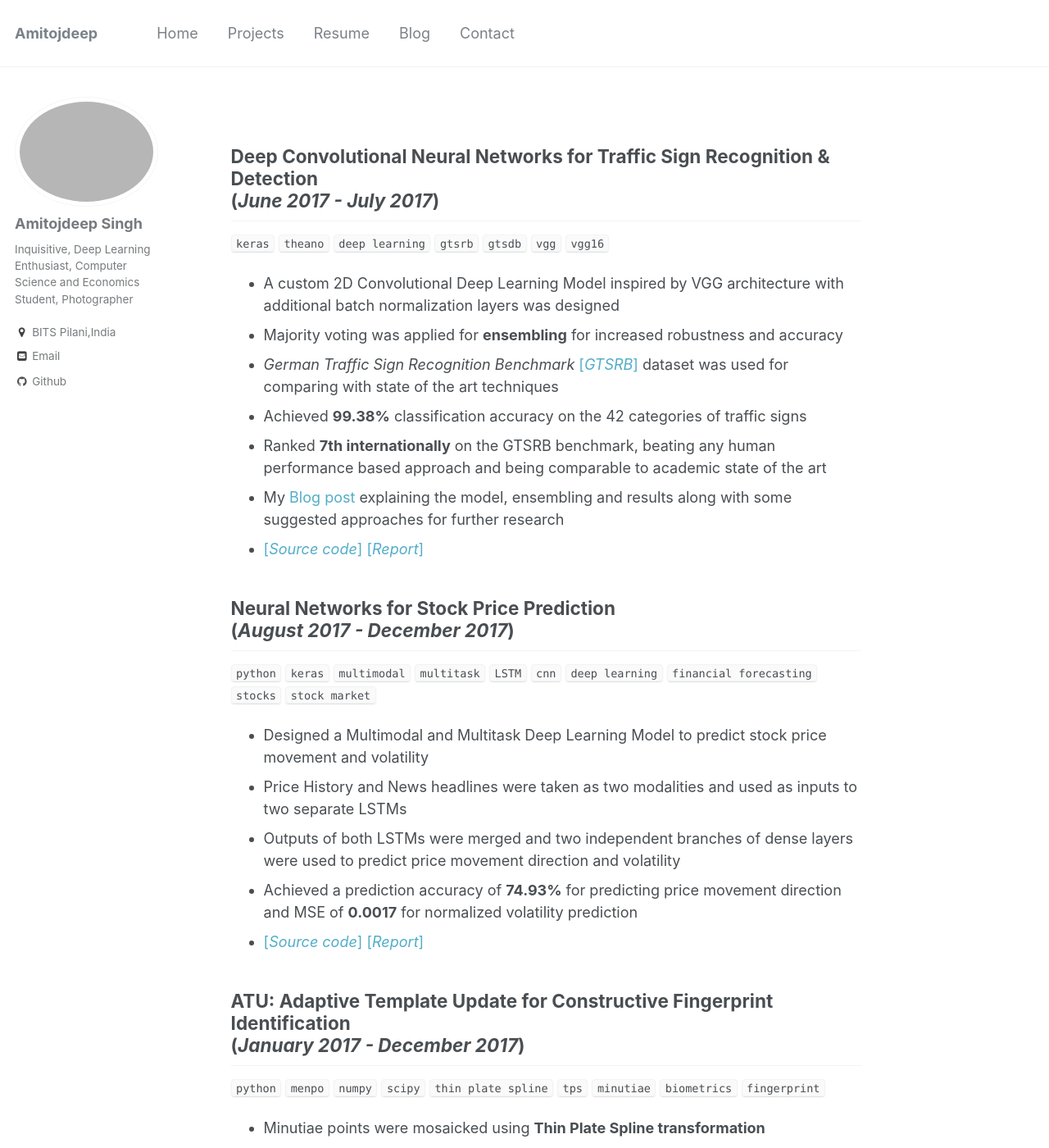
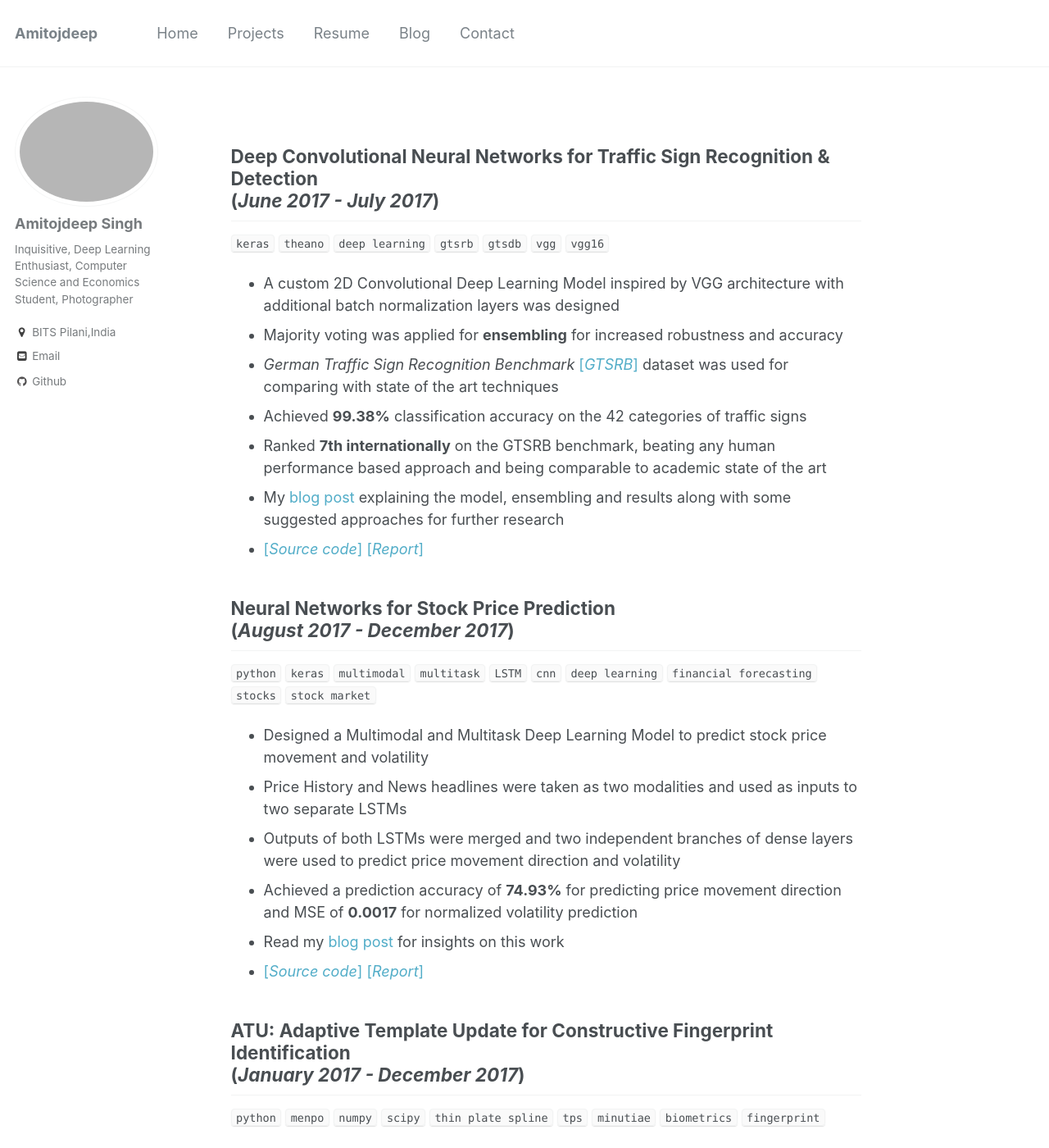
Before and after one commit to amitojdeep/amitojdeep.github.io, a Jekyll site: the page built from _pages/projects.md, in a window 1280 px wide and 1400 px high. Shown: the whole window at 82% size. Built offline with Jekyll 4.4.1, drawn with Linux system fonts in a browser that asks for light colours.

Commit message:
Update projects.md

```diff
--- a/_pages/projects.md
+++ b/_pages/projects.md
@@ -16,7 +16,7 @@ redirect_from:
 * *German Traffic Sign Recognition Benchmark* [[_GTSRB_]](http://benchmark.ini.rub.de/?section=gtsrb&subsection=news) dataset was used for comparing with state of the art techniques
 * Achieved **99.38%** classification accuracy on the 42 categories of traffic signs
 * Ranked **7th internationally** on the GTSRB benchmark, beating any human performance based approach and being comparable to academic state of the art
-* My [Blog post](https://amitojdeep.github.io/amitoj-blogs/2017/12/29/traffic-sign-reco.html) explaining the model, ensembling and results along with some suggested approaches for further research
+* My [blog post](https://amitojdeep.github.io/amitoj-blogs/2017/12/29/traffic-sign-reco.html) explaining the model, ensembling and results along with some suggested approaches for further research
 * [[_Source code_]](https://github.com/amitojdeep/traffic-sign-reco) [[_Report_]](https://github.com/amitojdeep/traffic-sign-reco/raw/master/Training%20Report.pdf)
 
 ## Neural Networks for Stock Price Prediction <br>(_August 2017 - December 2017_)
@@ -25,6 +25,7 @@ redirect_from:
 * Price History and News headlines were taken as two modalities and used as inputs to two separate LSTMs
 * Outputs of both LSTMs were merged and two independent branches of dense layers were used to predict price movement direction and volatility
 *  Achieved a prediction accuracy of **74.93%** for predicting price movement direction and MSE of **0.0017** for normalized volatility prediction
+* Read my [blog post](https://amitojdeep.github.io/amitoj-blogs/2017/12/30/deep-stock-preds.html) for insights on this work
 * [[_Source code_]](https://github.com/amitojdeep/deep-stock-preds) [[_Report_]](https://github.com/amitojdeep/deep-stock-preds/raw/master/Deep%20Learning%20for%20Stock%20Price%20Prediction.pdf)
 
 
```
